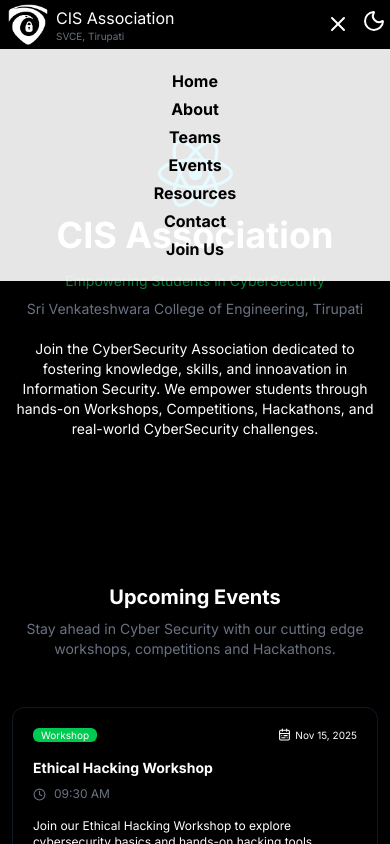
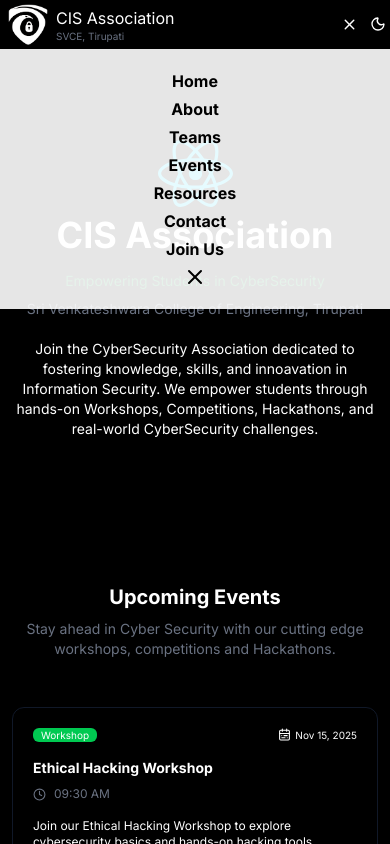
Before and after one commit to Akhileswar6/CIS-Project, a React (Vite) app: page / in a window 390 px wide. Both pictures are taken after a click on the button 338 px from the left and 24 px from the top of the page. Shown: the top 844 px of the page. Built offline with nearby package versions, Linux system fonts and the light colour scheme.

Commit message:
customized some in navbar

```diff
--- a/src/Components/Navbar.jsx
+++ b/src/Components/Navbar.jsx
@@ -41,15 +41,16 @@
         </div>
         <div className='hidden max-md:flex justify-center items-center gap-3'>
             {display ?
-                <ul className='bg-white/90 text-black py-5 flex flex-col absolute w-full right-0 top-[100%] z-1 items-center justify-center gap-y-1 font-semibold'>
+                <ul className='bg-white/90 text-black py-5 flex flex-col absolute w-full right-0 top-[100%] z-1 items-center justify-center gap-y-1 font-semibold animate'>
                     {NavLinks.map((link)=>(
                         <li onClick={() => handleLinkClick()} className='hover:text-blue-400 transition-colors delay-100' key={link.name}>
                             <Link to={link.link}>{link.name}</Link>
                         </li>
                     ))}
+                    <X onClick={() => setDisplay(!display)} className='cursor-pointer' />
                 </ul> : null
             }
-            <button onClick={() => setDisplay(!display)} className='cursor-pointer'>{display ? <X /> : <Menu />}</button>
+            <button onClick={() => setDisplay(!display)} className='cursor-pointer'>{display ? <X size={17} /> : <Menu size={17} />}</button>
             <ToggleDark isDark={isDark} setIsDark={setIsDark} />
         </div>
     </div>
--- a/src/Components/ToggleDark.jsx
+++ b/src/Components/ToggleDark.jsx
@@ -11,7 +11,7 @@
 
     return(
         <div>
-            <button onClick={() => handleClick()} className="cursor-pointer">
+            <button onClick={() => handleClick()} className="cursor-pointer flex items-center justify-center max-md:w-4">
                 {isDark ? <Moon /> : <Sun />}
             </button>
         </div>
```
